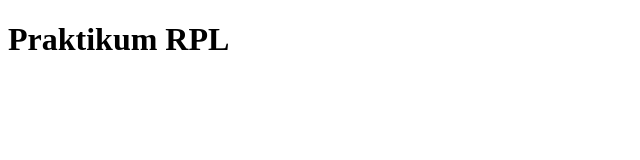
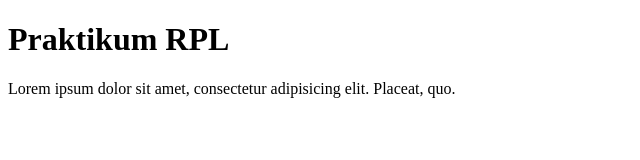
Before and after one commit to arldst/praktikumRPL, a plain HTML site: page index.html in a window 1280 px wide. Shown: the whole page, without its empty margins (0-640 px from the left). Drawn offline with Linux system fonts and the light colour scheme.

Commit message:
tambah paragraf baru di indexhtml

```diff
--- a/index.html
+++ b/index.html
@@ -8,5 +8,6 @@
 </head>
 <body>
     <h1>Praktikum RPL</h1>
+    <div class="description">Lorem ipsum dolor sit amet, consectetur adipisicing elit. Placeat, quo.</div>
 </body>
 </html>
```
